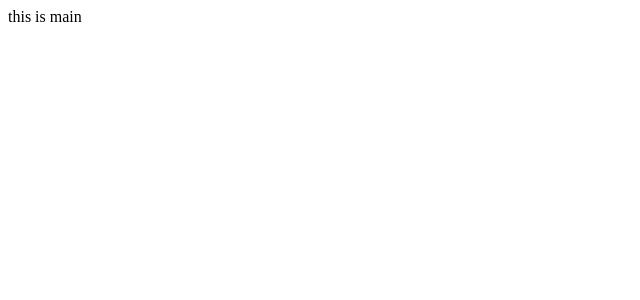
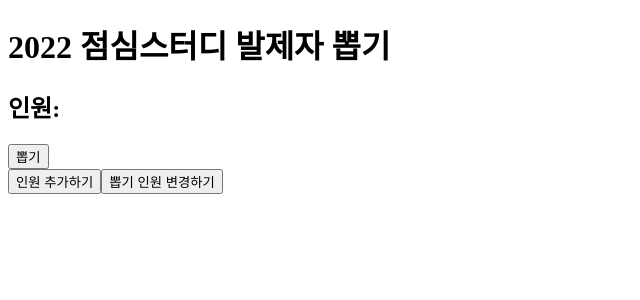
Before and after one commit to roum02/random-pick, a Next.js app: page /main in a window 1280 px wide. Shown: the top 300 px of the page, without its empty margins (0-640 px from the left). Built offline with nearby package versions, Linux system fonts and the light colour scheme.

Commit message:
Add main layout [main__style]

```diff
--- a/package.json
+++ b/package.json
@@ -11,6 +11,7 @@
     "@types/react": "^18.0.25",
     "@types/react-dom": "^18.0.8",
     "next": "^13.0.3",
+    "prettier": "^2.7.1",
     "react": "^18.2.0",
     "react-dom": "^18.2.0",
     "react-scripts": "5.0.1",
--- a/pages/main/index.tsx
+++ b/pages/main/index.tsx
@@ -1,6 +1,22 @@
 const Main = () => {
     return (
-        <div>this is main</div>
+        <header>
+            <h1>2022 점심스터디 발제자 뽑기</h1>
+            <main>
+                <h2>인원:</h2>
+                <button type="button">
+                    뽑기
+                </button>
+            </main>
+            <footer>
+                <button type="button">
+                    인원 추가하기
+                </button>
+                <button type="button">
+                    뽑기 인원 변경하기
+                </button>
+            </footer>
+        </header>
     )
 }
 
```
Also changed, not shown: components/src/index.tsx (added), 1 other file (tests, documents, lock files or other folders).
